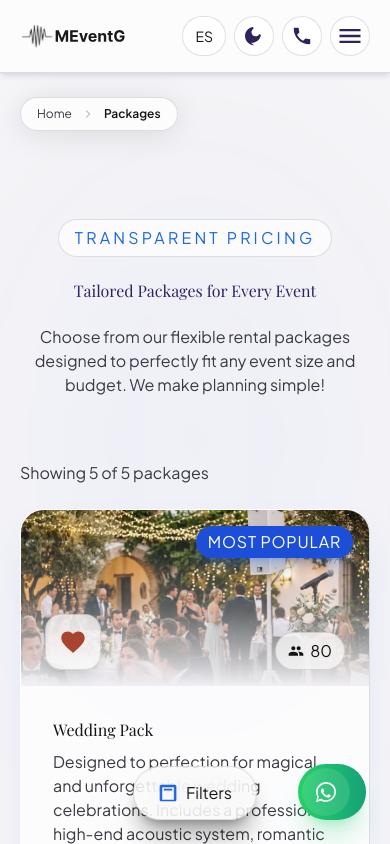
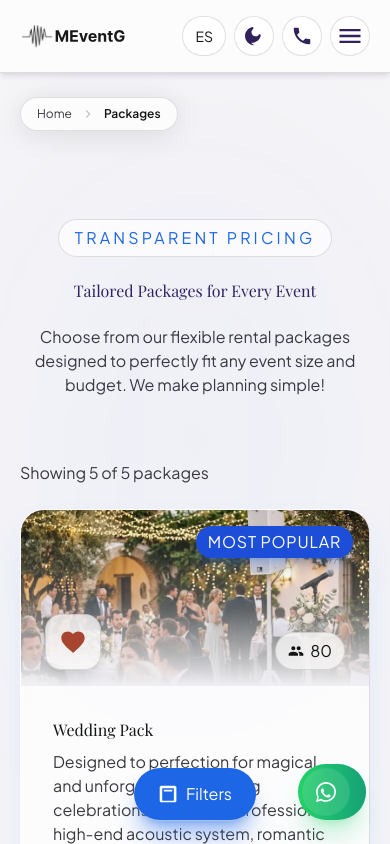
Before and after one commit to hlorenzoz/www.malagaeventgear.com, a SvelteKit app: page /packages in a window 390 px wide. Shown: the top 844 px of the page. Built offline with nearby package versions, Linux system fonts and the light colour scheme; a web font is replaced by a local one.

Commit message:
fix(packages): make mobile filters trigger high-contrast solid pill

```diff
--- a/src/routes/(public)/packages/+page.svelte
+++ b/src/routes/(public)/packages/+page.svelte
@@ -212,6 +212,7 @@
 	title="Rates & Tailored Rental Packages | MEG"
 	description="Discover our transparent rates and tailored sound, lighting, and screen rental packages in Malaga. Perfect options for weddings, corporate events, and parties."
 	canonicalUrl="https://www.malagaeventgear.com/packages"
+	image="/images/packages/wedding.webp"
 	jsonLdSchema={[pricingSchema, faqSchema]}
 />
 
@@ -479,14 +480,14 @@
 	type="button"
 	data-testid="filter-drawer-trigger"
 	onclick={() => (isMobileDrawerOpen = true)}
-	class="lg:hidden fixed bottom-6 left-1/2 -translate-x-1/2 z-40 inline-flex items-center gap-2 px-6 py-3.5 min-h-[44px] rounded-full glass-panel text-on-surface font-label-lg shadow-xl shadow-black/30 active:scale-[0.98] transition-transform duration-300 focus-visible:outline-2 focus-visible:outline-electric-blue"
+	class="lg:hidden fixed bottom-6 left-1/2 -translate-x-1/2 z-40 inline-flex items-center gap-2 px-6 py-3.5 min-h-[44px] rounded-full bg-electric-blue text-white font-label-lg shadow-xl shadow-electric-blue/40 ring-1 ring-white/20 active:scale-[0.98] transition-transform duration-300 focus-visible:outline-2 focus-visible:outline-offset-2 focus-visible:outline-electric-blue"
 	aria-haspopup="dialog"
 	aria-expanded={isMobileDrawerOpen}
 >
-	<Icon name="tune" size="20" className="text-electric-blue" />
+	<Icon name="tune" size="20" className="text-white" />
 	{i18n.t.filters.openFilters}
 	{#if activeFilterCount > 0}
-		<span class="ml-1 inline-flex items-center justify-center w-6 h-6 rounded-full bg-electric-blue text-white text-xs font-bold">{activeFilterCount}</span>
+		<span class="ml-1 inline-flex items-center justify-center w-6 h-6 rounded-full bg-white text-electric-blue text-xs font-bold">{activeFilterCount}</span>
 	{/if}
 </button>
 
```
